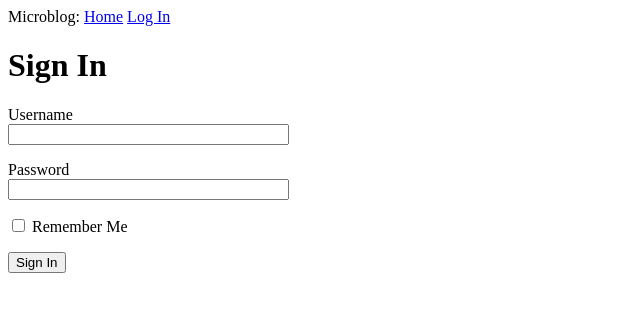
After one commit to crunchytee/microblog-2, a Flask app: page /login in a window 1280 px wide. The commit adds this page. Shown: the top 312 px of the page, without its empty margins (0-640 px from the left). Run offline with Flask 3, Linux system fonts and the light colour scheme.

Commit message:
chapter 3 - setting up forms and secret key

```diff
--- a/app/__init__.py
+++ b/app/__init__.py
@@ -1,5 +1,7 @@
 from flask import Flask
+from config import Config
 
 app = Flask(__name__)
+app.config.from_object(Config)
 
 from app import routes
--- /dev/null
+++ b/app/forms.py
@@ -0,0 +1,9 @@
+from flask_wtf import FlaskForm
+from wtforms import StringField, PasswordField, BooleanField, SubmitField
+from wtforms.validators import DataRequired
+
+class LoginForm(FlaskForm):
+    username = StringField("Username", validators=[DataRequired()])
+    password = PasswordField("Password", validators=[DataRequired()])
+    remember_me = BooleanField("Remember Me")
+    submit = SubmitField("Sign In")
--- a/app/routes.py
+++ b/app/routes.py
@@ -1,5 +1,6 @@
-from flask import render_template
+from flask import render_template, flash, redirect, url_for
 from app import app
+from app.forms import LoginForm
 
 
 @app.route('/')
@@ -19,3 +20,11 @@ def index():
         }
     ]
     return render_template("index.html", title="home", user=user, posts=posts)
+
+@app.route('/login', methods=['GET', 'POST'])
+def login():
+    form = LoginForm()
+    if form.validate_on_submit():
+        flash("Login requested for user {}, remember_me={}".format(form.username.data, form.remember_me.data))
+        return redirect(url_for('index'))
+    return render_template("login.html", title="Login", form=form)
--- a/app/templates/base.html
+++ b/app/templates/base.html
@@ -7,7 +7,17 @@
     {% endif %}
   </head>
   <body>
-    <div>Microblog: <a href="/index">Home</a></div>
-    {% block content %} {% endblock %}
+    <div>
+      Microblog:
+      <a href="{{ url_for('index') }}">Home</a>
+      <a href="{{ url_for('login') }}">Log In</a>
+    </div>
+    {% with messages = get_flashed_messages()%} {% if messages %}
+    <ul>
+      {% for message in messages %}
+      <li>{{ message }}</li>
+      {% endfor %}
+    </ul>
+    {% endif %} {% endwith %} {% block content %} {% endblock %}
   </body>
 </html>
--- /dev/null
+++ b/app/templates/login.html
@@ -0,0 +1,22 @@
+{% extends "base.html" %} {% block content %}
+<h1>Sign In</h1>
+<form action="" method="post" novalidate>
+  {{ form.hidden_tag() }}
+  <p>
+    {{ form.username.label }}<br />
+    {{ form.username(size=32) }}<br />
+    {% for error in form.username.errors %}
+    <span style="color: red">[{{ error }}]</span>
+    {% endfor %}
+  </p>
+  <p>
+    {{ form.password.label }}<br />
+    {{ form.password(size=32) }}<br />
+    {% for error in form.password.errors %}
+    <span style="color: red">[{{ error }}]</span>
+    {% endfor %}
+  </p>
+  <p>{{ form.remember_me() }} {{ form.remember_me.label }}</p>
+  <p>{{ form.submit() }}</p>
+</form>
+{% endblock %}
```
